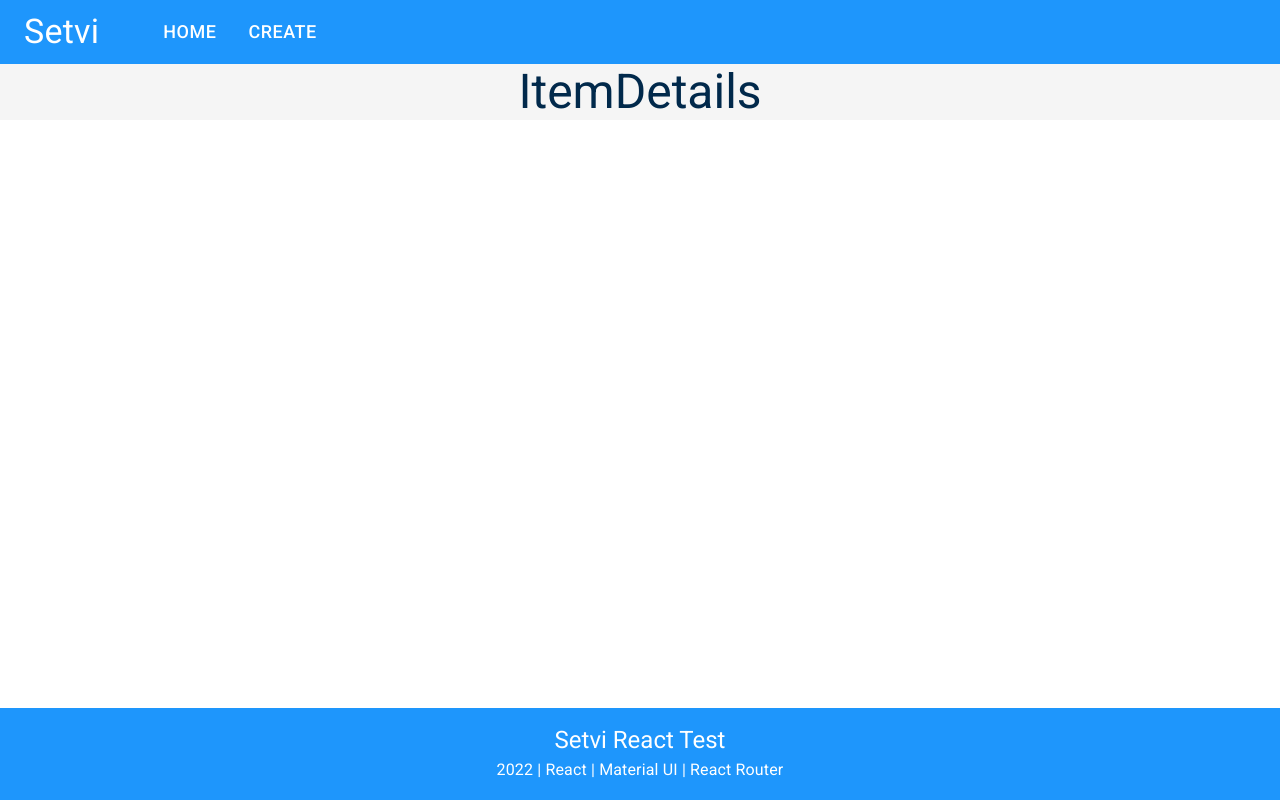
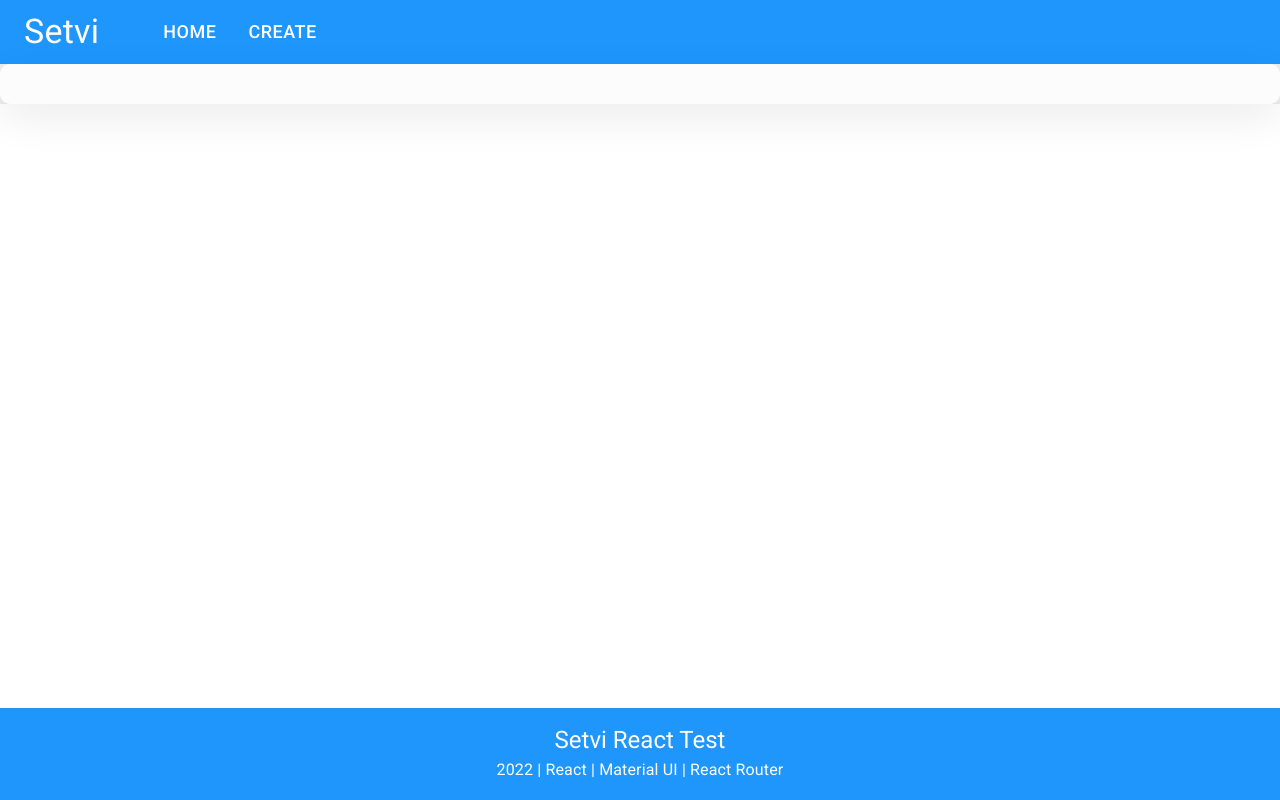
Before and after one commit to Ali4code/SIMPLE-CRUD-REACT-APP, a React (Create React App) app: page /details/1 in a window 1280 px wide. Built offline with nearby package versions, Linux system fonts and the light colour scheme.

Commit message:
fixed name typo

```diff
--- /dev/null
+++ b/src/pages/Details.tsx
@@ -0,0 +1,13 @@
+import React, {ReactElement, FC} from "react";
+import { StyledCard } from "../components/SinglePost";
+
+
+const Details: FC<any> = (): ReactElement => {
+    return (
+      <StyledCard>
+
+      </StyledCard>
+    );
+};
+
+export default Details;
--- a/src/pages/Detials.tsx
+++ /dev/null
@@ -1,19 +0,0 @@
-import React, {ReactElement, FC} from "react";
-import {Box, Typography} from "@mui/material";
-
-const Details: FC<any> = (): ReactElement => {
-    return (
-
-        <Box sx={{
-            flexGrow: 1,
-            backgroundColor: 'whitesmoke',
-            display: 'flex',
-            justifyContent: 'center',
-            alignItems: 'center'
-        }}>
-            <Typography variant="h3">ItemDetails</Typography>
-        </Box>
-    );
-};
-
-export default Details;
--- a/src/routes.ts
+++ b/src/routes.ts
@@ -1,7 +1,7 @@
 // pages
 import Home from "./pages/Home";
 import Create from "./pages/Create";
-import Details from "./pages/Detials";
+import Details from "./pages/Details";
 import NotFound from "./components/NotFound";
 
 // other
```
